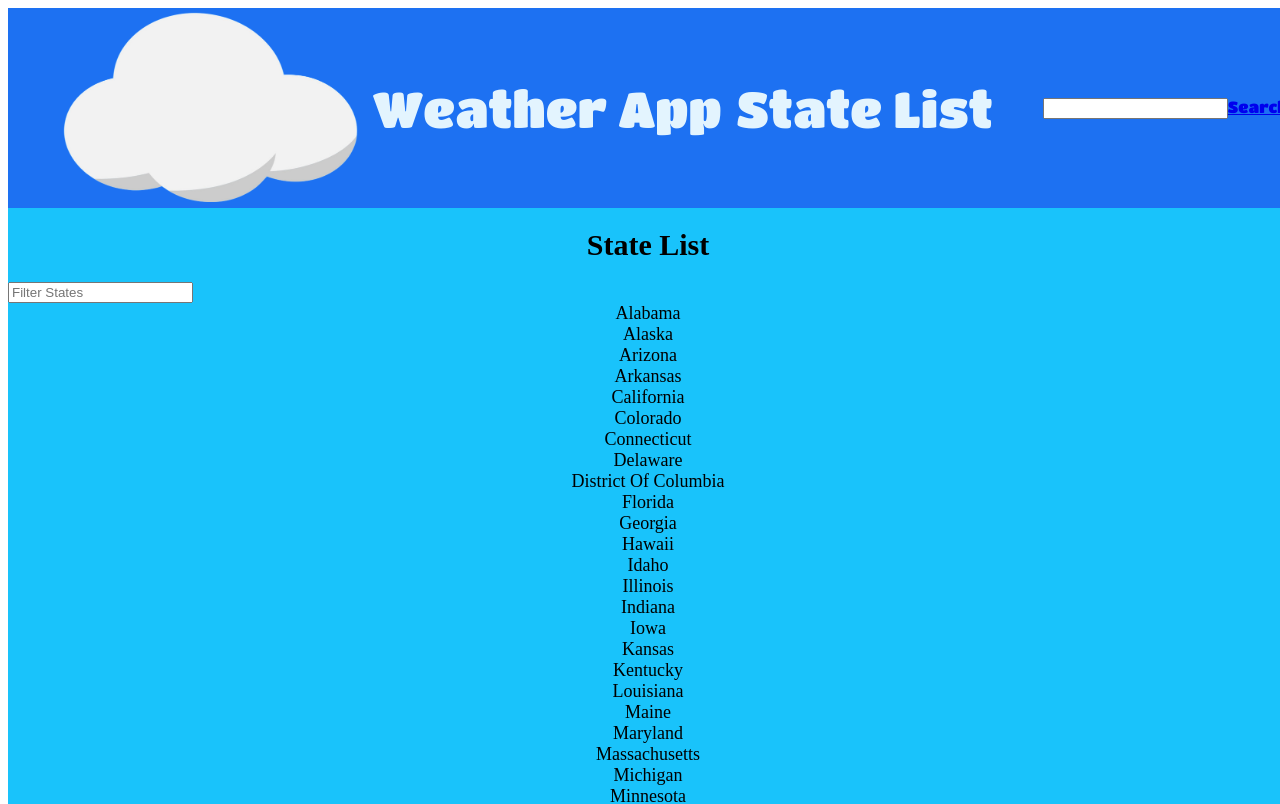
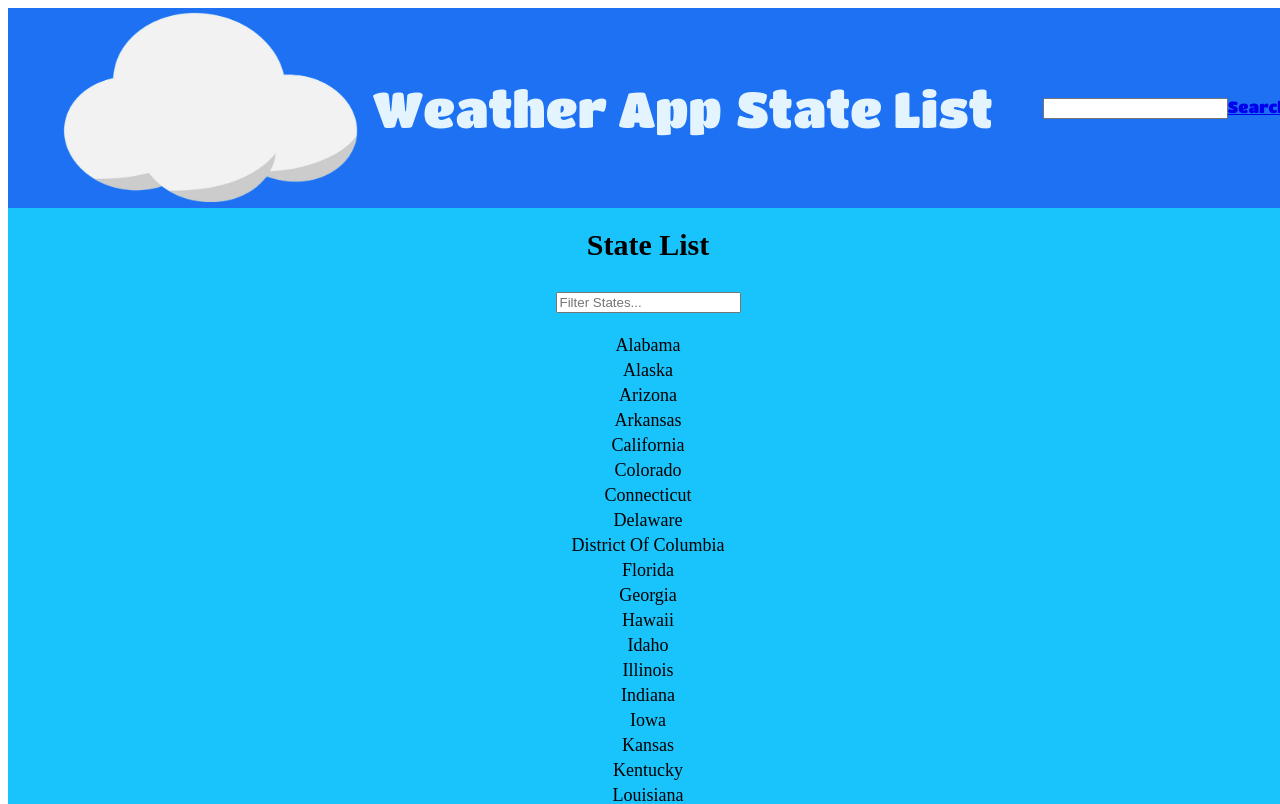
Before and after one commit to ToddPeltzer/Dewdrop, a React (Create React App) app: page /states in a window 1280 px wide. Shown: the top 804 px of the page. Built offline with nearby package versions, Linux system fonts and the light colour scheme; no server answers.

Commit message:
filter styling and added back button on city results

```diff
--- a/src/components/Cities.jsx
+++ b/src/components/Cities.jsx
@@ -18,8 +18,9 @@ function Cities({ match }) {
     return (
             <div>
                 <span className="citiesTitle">Cities in {match.params.id}</span>
-                <input type="text" placeholder="Filter States" onChange={e => {setSearch(e.target.value)}}/>
-
+                <div className="cityFilter">
+                <input type="text" placeholder="Filter Cities..." onChange={e => {setSearch(e.target.value)}}/>
+                </div>
                 <section className="citiesList">
                 {newCities.filter((location) => {
                     if (search == "") {
@@ -29,7 +30,6 @@ function Cities({ match }) {
                     }
                 }).map(location => {
                     return (
-
                     <Link className="citiesLink" to={`/states/cities/${location}`} key={location}>
                             <div>
                                 <span className="citiesName">{location}</span>
--- a/src/components/CityResult.jsx
+++ b/src/components/CityResult.jsx
@@ -1,4 +1,5 @@
 import React, { useState, useEffect } from 'react';
+import { useHistory } from 'react-router-dom'
 import windy from '../images/new-windy.png'
 import cloudy from '../images/cloudy.png'
 import sunny from '../images/sunny.png'
@@ -31,6 +32,8 @@ const [city, setCity] = useState([])
     let icon = ""
     let wind = ""
     let altText = ""
+    let history = useHistory()
+
 
     function weatherIcon () {
         if (wind > "10") {
@@ -111,6 +114,9 @@ const [city, setCity] = useState([])
                     Humidity: {city.main.humidity}%
                 </div>
             </section>
+            <div className="backButton">
+            <button onClick={() => history.goBack()}>Back to Cities</button>
+            </div>
         </div>
     );
 }
--- a/src/components/States.jsx
+++ b/src/components/States.jsx
@@ -12,13 +12,9 @@ function States(props) {
     return (
         <div>
             <span className="statesTitle">State List</span>
-
-
-
-            <input type="text" placeholder="Filter States" onChange={e => {setSearch(e.target.value)}}/>
-
-
-
+            <div className="stateFilter">
+            <input type="text" placeholder="Filter States..." onChange={e => {setSearch(e.target.value)}}/>
+            </div>
             <section className="stateList">
                 {states.filter((state) => {
                     if (search == "") {
@@ -30,7 +26,7 @@ function States(props) {
                     return (
                         <Link className="statesLink" to={`/states/${state.name}`} key={state.name}>
                                 <div>
-                                    <span className="stateName">{state.name}</span>
+                                    <span>{state.name}</span>
                                 </div>
                         </Link>
                     )
--- a/src/styling/cities.css
+++ b/src/styling/cities.css
@@ -14,6 +14,15 @@
     color: black;
     text-decoration: none;
     font-size: 18px;
+    padding-top: 2px;
+    padding-bottom: 2px;
+}
+
+.cityFilter {
+    display: flex;
+    justify-content: center;
+    padding-top: 10px;
+    padding-bottom: 20px;
 }
 
 .citiesLink:hover {
--- a/src/styling/states.css
+++ b/src/styling/states.css
@@ -14,8 +14,17 @@
     color: black;
     text-decoration: none;
     font-size: 18px;
+    padding-top: 2px;
+    padding-bottom: 2px;
 }
 
 .statesLink:hover {
     font-size: 30px;
 }
+
+.stateFilter {
+    display: flex;
+    justify-content: center;
+    padding-top: 10px;
+    padding-bottom: 20px;
+}
```
Also changed, not shown: src/BackButton.jsx (added, +15 -0 lines).
